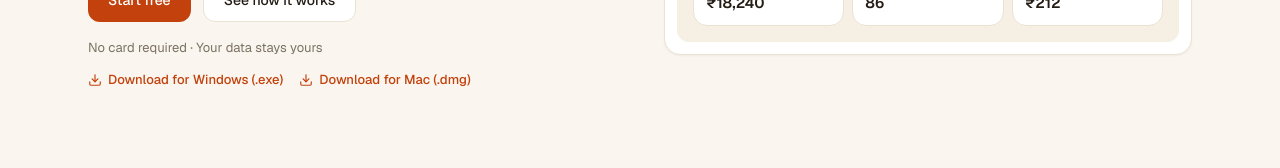
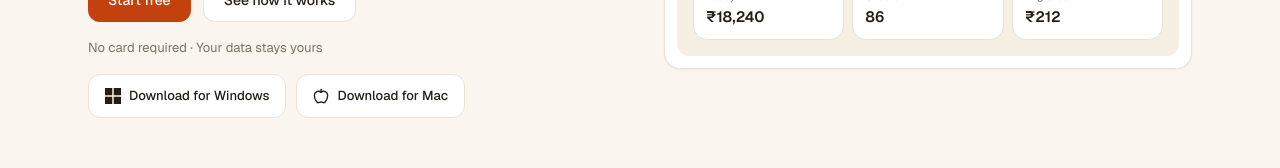
Before and after one commit to whitedevil-ops/Cafe, a Next.js app: page / in a window 1280 px wide. Shown: the part 500-668 px from the top of the page. Built offline with nearby package versions, Linux system fonts and the light colour scheme; no server answers.

Commit message:
Style download links as proper buttons with OS icons
Homepage hero download links were plain text; now they're bordered
buttons matching the site's button system, with a Windows four-pane
flag icon (no official Windows glyph in lucide-react) and lucide's
Apple icon.

```diff
--- a/app/page.tsx
+++ b/app/page.tsx
@@ -1,8 +1,22 @@
 import Link from 'next/link'
-import { Download } from 'lucide-react'
+import { Apple } from 'lucide-react'
 import { Button } from '@/components/ui/button'
 import { SiteHeader } from '@/components/marketing/site-header'
 import { SiteFooter } from '@/components/marketing/site-footer'
+
+// No official Windows logo in lucide-react — this is the generic four-pane
+// flag shape widely used for "Windows" download buttons across the web,
+// not Microsoft's trademarked asset.
+function WindowsIcon({ className }: { className?: string }) {
+  return (
+    <svg viewBox="0 0 88 88" fill="currentColor" className={className} aria-hidden>
+      <rect x="0" y="0" width="40" height="40" />
+      <rect x="48" y="0" width="40" height="40" />
+      <rect x="0" y="48" width="40" height="40" />
+      <rect x="48" y="48" width="40" height="40" />
+    </svg>
+  )
+}
 
 const features = [
   {
@@ -106,20 +120,22 @@ export default function Home() {
           <p className="mt-4 text-[13px] text-muted-foreground">
             No card required · Your data stays yours
           </p>
-          <div className="mt-3 flex flex-wrap items-center gap-4">
+          <div className="mt-4 flex flex-wrap items-center gap-2.5">
             <a
               href="/downloads/KhaoPiyo-Setup.exe"
               download
-              className="inline-flex items-center gap-1.5 text-[13px] font-medium text-primary hover:underline"
+              className="inline-flex h-11 items-center gap-2 rounded-[var(--radius)] border border-border-strong bg-surface px-4 text-[13px] font-medium text-foreground transition-colors hover:bg-surface-subtle"
             >
-              <Download size={14} /> Download for Windows (.exe)
+              <WindowsIcon className="h-4 w-4" />
+              Download for Windows
             </a>
             <a
               href="/downloads/KhaoPiyo.dmg"
               download
-              className="inline-flex items-center gap-1.5 text-[13px] font-medium text-primary hover:underline"
+              className="inline-flex h-11 items-center gap-2 rounded-[var(--radius)] border border-border-strong bg-surface px-4 text-[13px] font-medium text-foreground transition-colors hover:bg-surface-subtle"
             >
-              <Download size={14} /> Download for Mac (.dmg)
+              <Apple className="h-4 w-4" />
+              Download for Mac
             </a>
           </div>
         </div>
```
